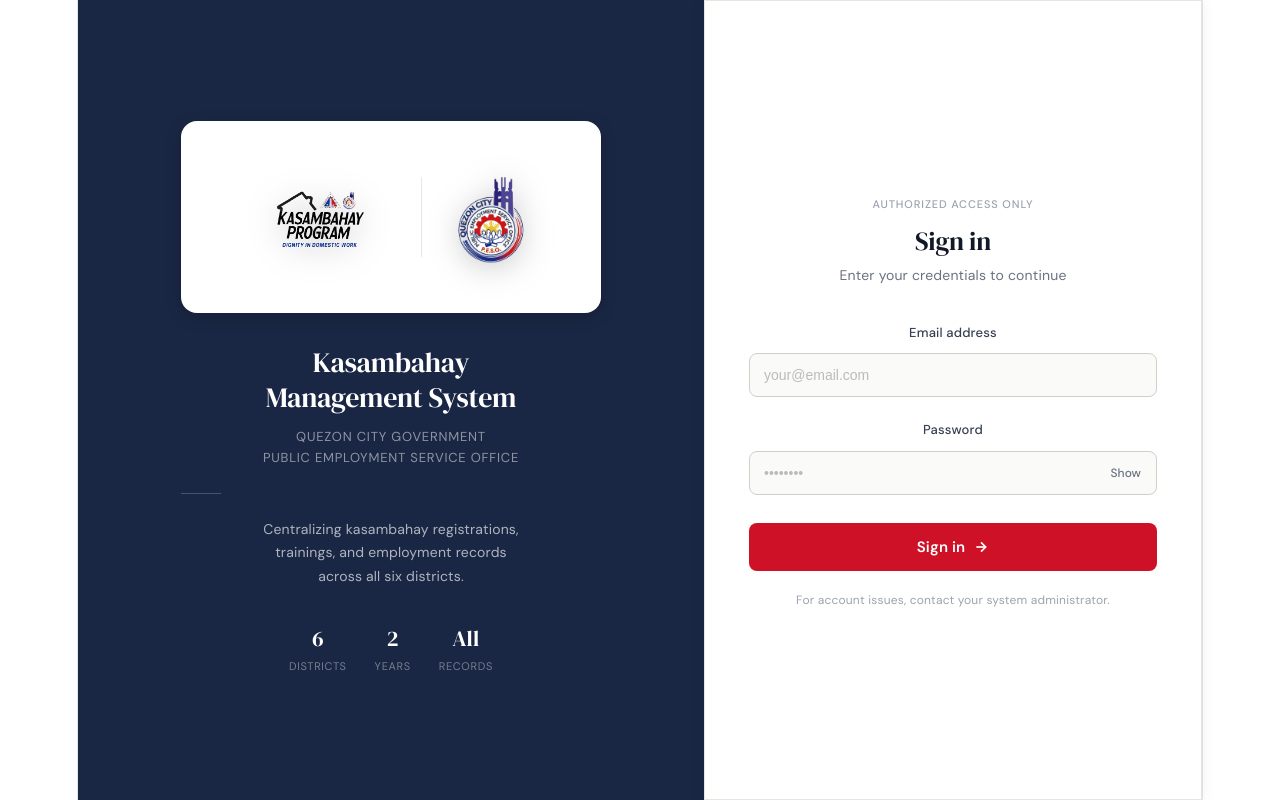
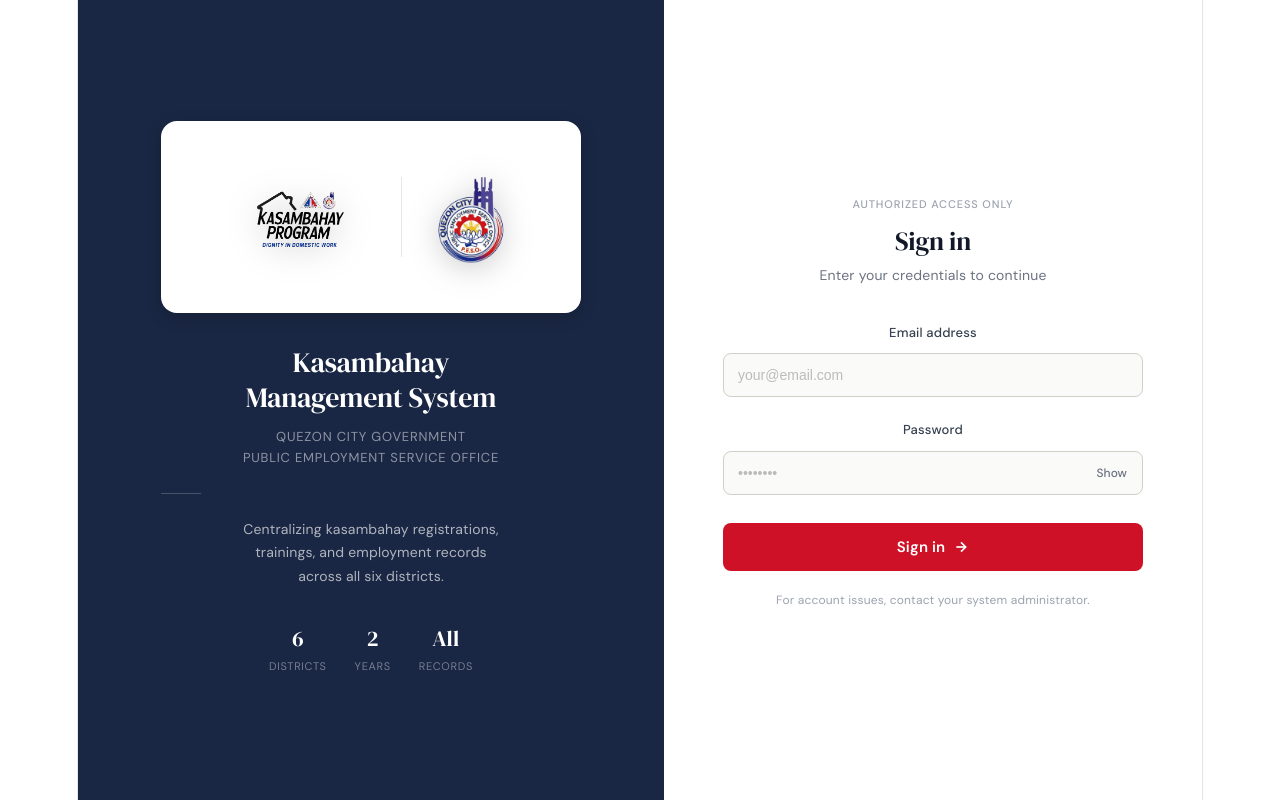
Before and after one commit to MatthewAdami/KASAMBAHAY-WEB, a React (Vite) app in the folder client/: page /login in a window 1280 px wide. Built offline with nearby package versions, Linux system fonts and the light colour scheme.

Commit message:
updated generate logo

```diff
--- a/client/src/pages/LoginPage.jsx
+++ b/client/src/pages/LoginPage.jsx
@@ -270,16 +270,13 @@
     display: 'flex',
     alignItems: 'center',
     justifyContent: 'center',
-    background: '#f4f3ef',
+    background: '#fff',
+    padding: '40px',
   },
   card: {
     width: '100%',
-    height: '100%',
-    minHeight: '100vh',
+    maxWidth: 420,
     background: '#fff',
-    padding: '40px 44px',
-    border: '1px solid #e8e5de',
-    boxShadow: '0 2px 16px rgba(0,0,0,0.06)',
     display: 'flex',
     flexDirection: 'column',
     justifyContent: 'center',
```
